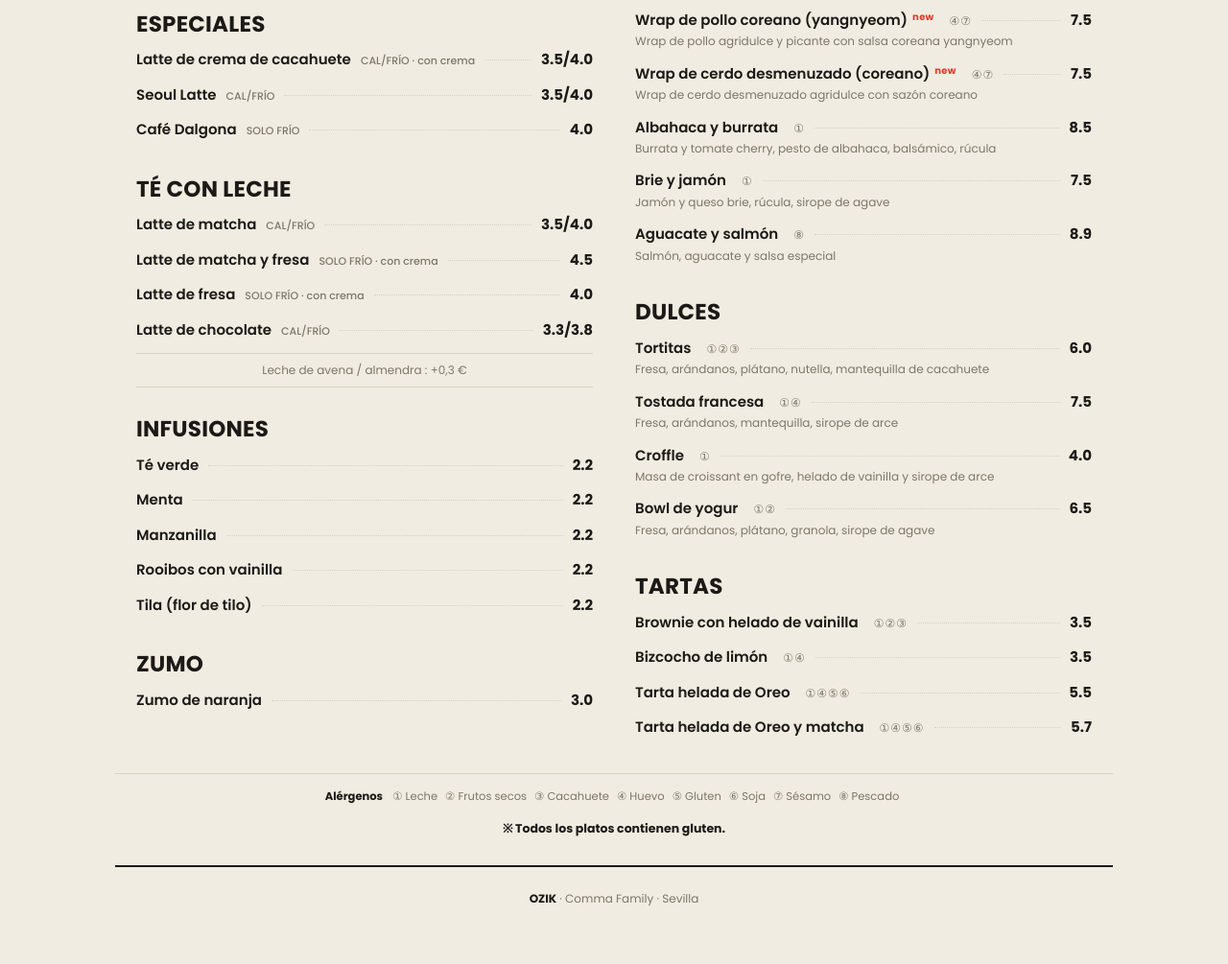
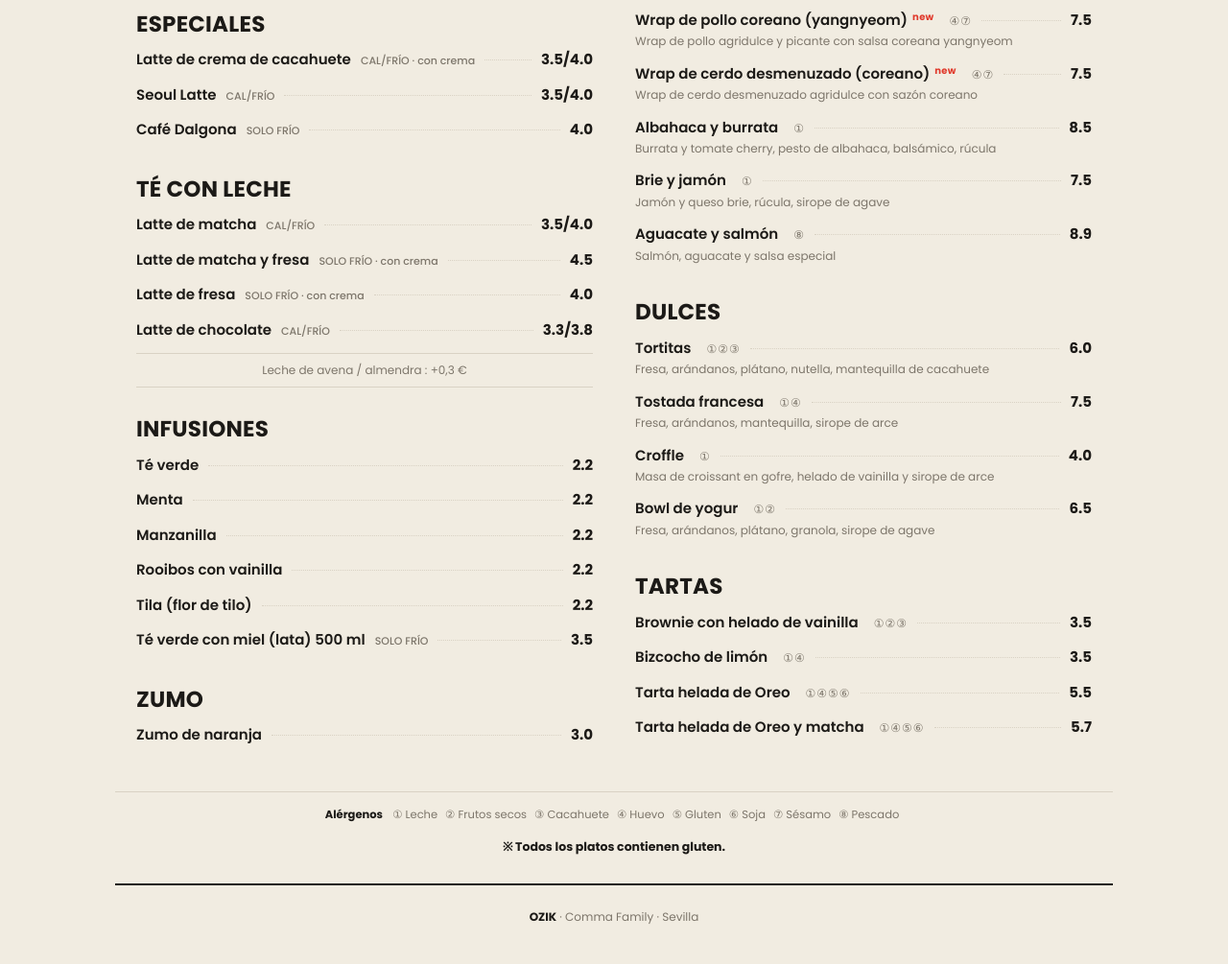
Before and after one commit to holasevillafoto/commafamily-coupon, a plain HTML site: page ozik-menu.html in a window 1280 px wide. Shown: the part 556-1561 px from the top of the page at 96% size. Drawn offline with Linux system fonts and the light colour scheme.

Commit message:
Add Arizona honey green tea (can) to OZIK tea menu

```diff
--- a/ozik-menu.html
+++ b/ozik-menu.html
@@ -134,7 +134,8 @@ const SEC = [
    {n:{ko:"페퍼민트",en:"Pepper Mint",es:"Menta",fr:"Menthe poivrée",zh:"薄荷茶"},p:"2.2"},
    {n:{ko:"캐모마일",en:"Chamomile",es:"Manzanilla",fr:"Camomille",zh:"洋甘菊"},p:"2.2"},
    {n:{ko:"바닐라 루이보스",en:"Rooibos (vanilla)",es:"Rooibos con vainilla",fr:"Rooibos vanille",zh:"香草路易波士茶"},p:"2.2"},
-   {n:{ko:"라임꽃차",en:"Lime Blossom Tea",es:"Tila (flor de tilo)",fr:"Tilleul",zh:"菩提花茶"},p:"2.2"}
+   {n:{ko:"라임꽃차",en:"Lime Blossom Tea",es:"Tila (flor de tilo)",fr:"Tilleul",zh:"菩提花茶"},p:"2.2"},
+   {n:{ko:"허니 그린티 (캔) 500ml",en:"Arizona Green Tea with Honey (can) 500ml",es:"Té verde con miel (lata) 500 ml",fr:"Thé vert au miel (canette) 500 ml",zh:"蜂蜜绿茶（罐装）500ml"},o:"onlyice",p:"3.5"}
  ]},
  {t:{ko:"주스",en:"JUICE",es:"ZUMO",fr:"JUS",zh:"果汁"}, items:[
    {n:{ko:"오렌지 주스",en:"Orange Juice",es:"Zumo de naranja",fr:"Jus d'orange",zh:"鲜榨橙汁"},p:"3.0"}
```
